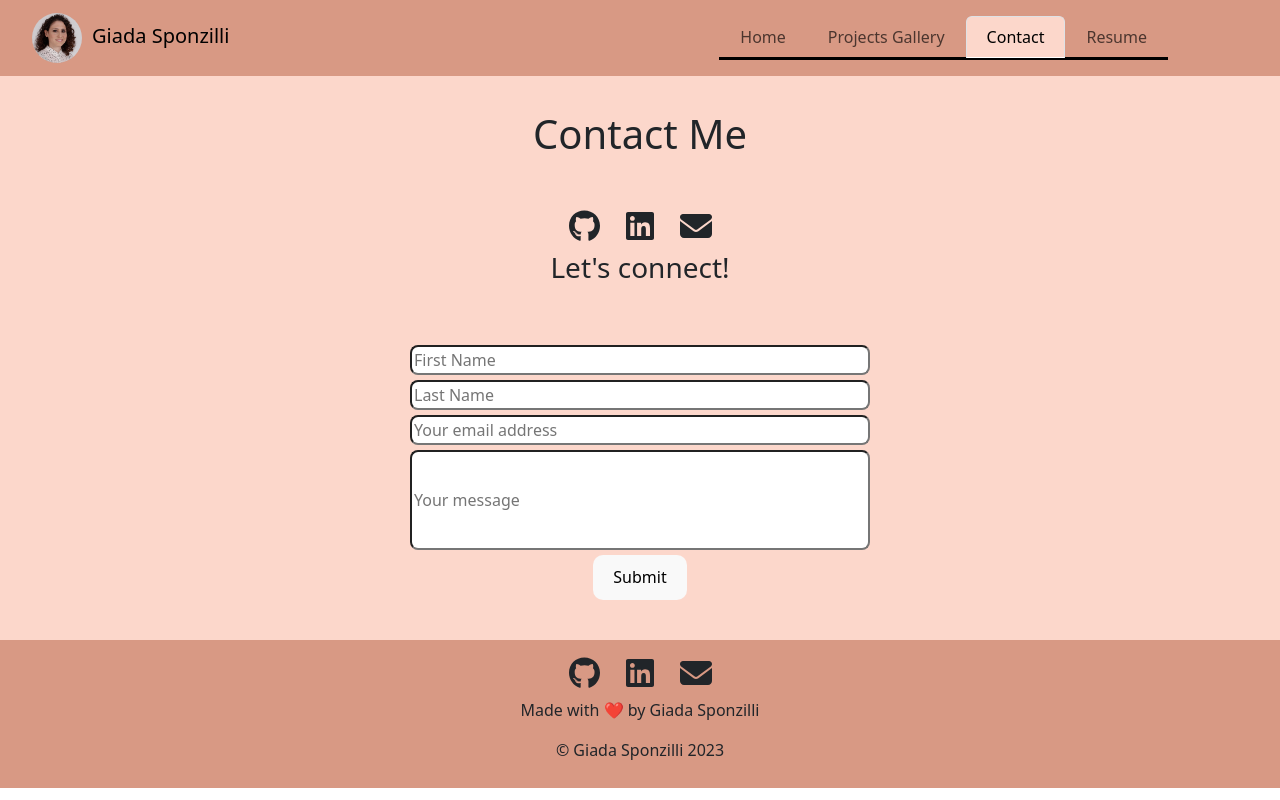
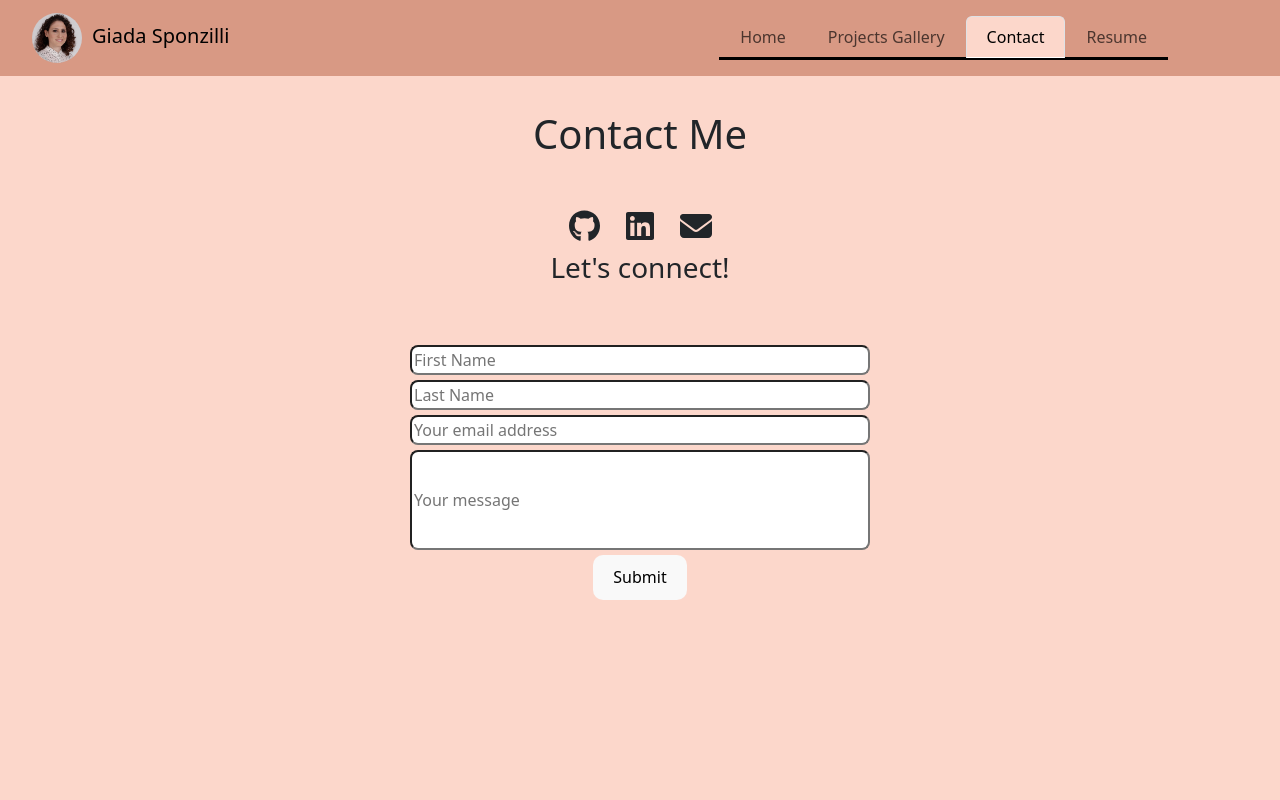
Before and after one commit to giadasponzilli/react-portfolio-giadaSponzilli, a React (Vite) app: page /contact in a window 1280 px wide. Shown: the top 800 px of the page. Built offline with nearby package versions, Linux system fonts and the light colour scheme.

Commit message:
added border to buttons in gallery and view dimension for contact and home page

```diff
--- a/src/components/Pages/Contact.css
+++ b/src/components/Pages/Contact.css
@@ -1,7 +1,6 @@
 .contact-container {
   width: 100%;
-  /* max-width: 1200px; */
-  margin: 0 auto;
+  height: 100vw;
   padding: 20px;
   background-color: #fcd7cb;
   margin: 60px auto 0;
--- a/src/components/Pages/ProjectGallery.css
+++ b/src/components/Pages/ProjectGallery.css
@@ -1,16 +1,5 @@
-/* .background-image {
-  background-image: url('../../assets/images/teija-pelkonen-supercyan-computerset-render.jpg');
-  background-repeat: no-repeat;
-  background-size: contain;
-  padding: 50px;
-  margin: 60px auto;
-  padding-bottom: 0px;
-  margin-bottom: 0px;
-} */
-
 .project-gallery-container {
   width: 100%;
-  /* max-width: 1200px; */
   margin: 0 auto;
   padding: 20px;
   background-color: #fcd7cb;
@@ -60,7 +49,7 @@ h1 {
   margin: 10px !important;
   color: black !important;
   background-color: #fab39b !important;
-  border: grey !important;
+  border: #fcd7cb solid 2px !important;
 }
 
 .btnGallery:hover {
```
Also changed, not shown: src/components/Pages/Home.css (+0 -16 lines).
